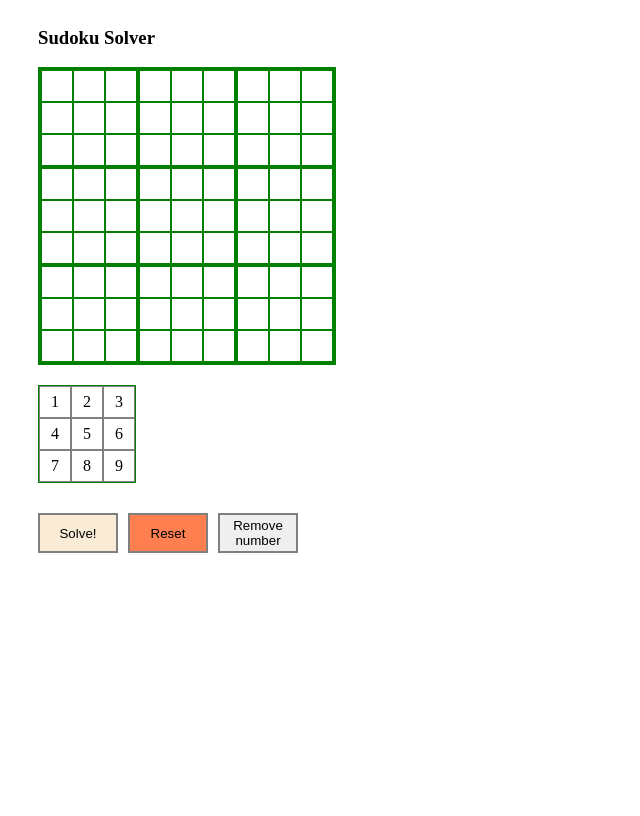
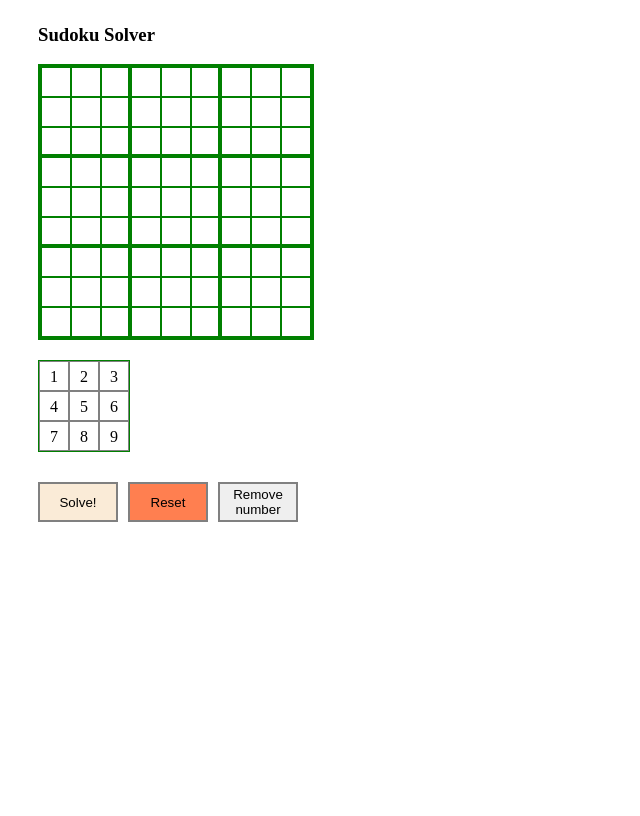
Before and after one commit to mishanwong/sudoku, a Flask app: page / in a window 1280 px wide. Shown: the whole page, without its empty margins (0-640 px from the left). Run offline with Flask 3, Linux system fonts and the light colour scheme.

Commit message:
Box alignment

```diff
--- a/static/style.css
+++ b/static/style.css
@@ -1,5 +1,6 @@
 body {
     display: flex;
+    flex-direction: column;
     justify-content: center;
     height: 100vh;
     width: 100vw;
@@ -46,8 +47,8 @@ body {
 #solution-board {
     display: flex;
     flex-wrap: wrap;
-    height: 292px;
-    width: 292px;
+    height: 270px;
+    width: 270px;
 }
 
 .thick-board-border {
@@ -57,8 +58,8 @@ body {
 #number-pad {
     display: flex;
     flex-wrap: wrap;
-    width: 96px;
-    height: 96px;
+    width: 90px;
+    height: 90px;
     border: 1px solid green;
     margin-top: 20px;
 }
@@ -69,14 +70,15 @@ body {
     width: 30px;
     text-align: center;
     line-height: 30px;
+    box-sizing: border-box;
 }
 
 #game-board {
     display: flex;
     flex-wrap: wrap;
     border: 3px solid green;
-    height: 292px;
-    width: 292px
+    height: 270px;
+    width: 270px
 }
 
 #button-row {
@@ -106,6 +108,7 @@ button {
     width: 30px;
     text-align: center;
     line-height: 30px;
+    box-sizing: border-box;
 }
 
 .thick-right-border {
```
